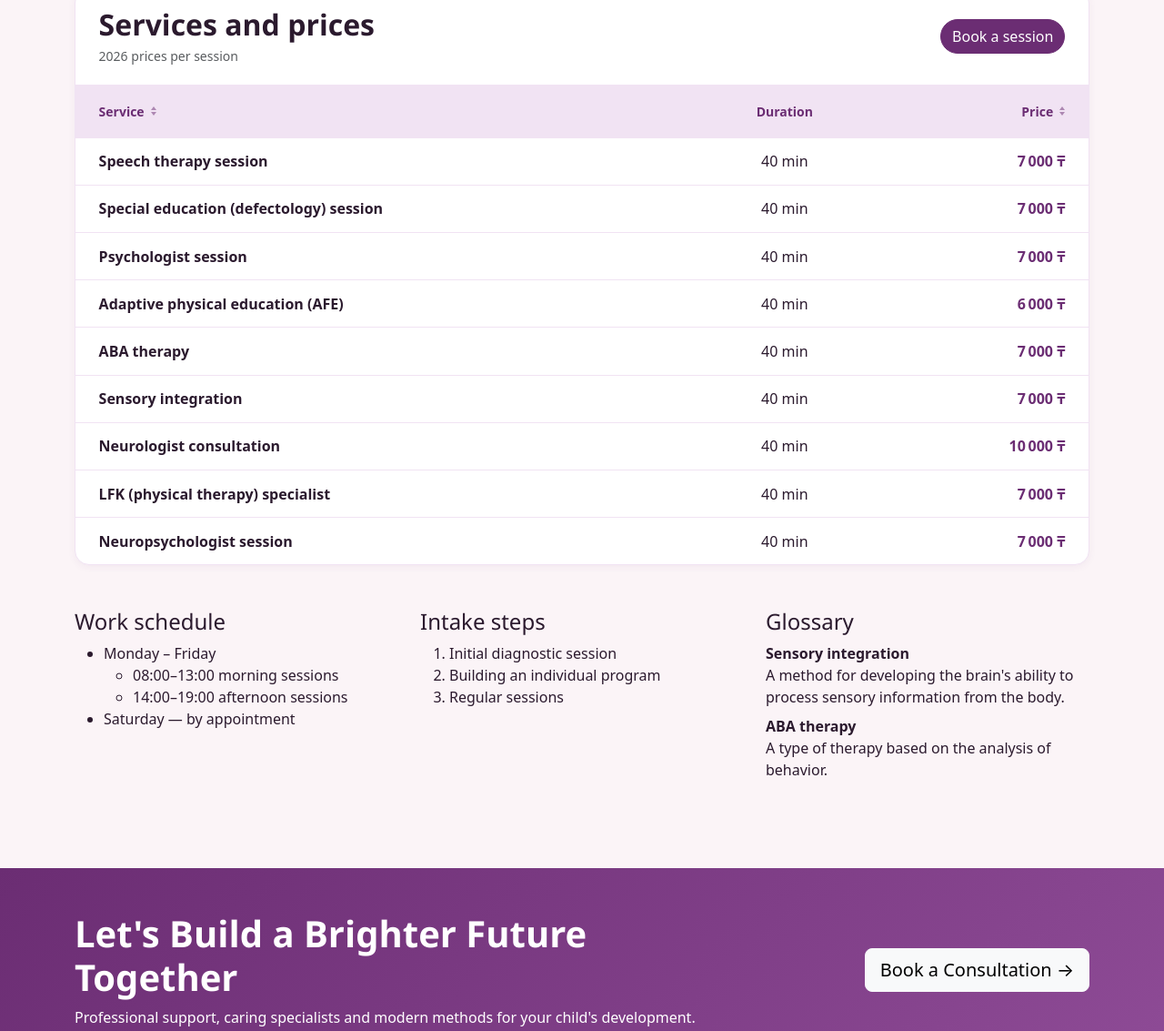
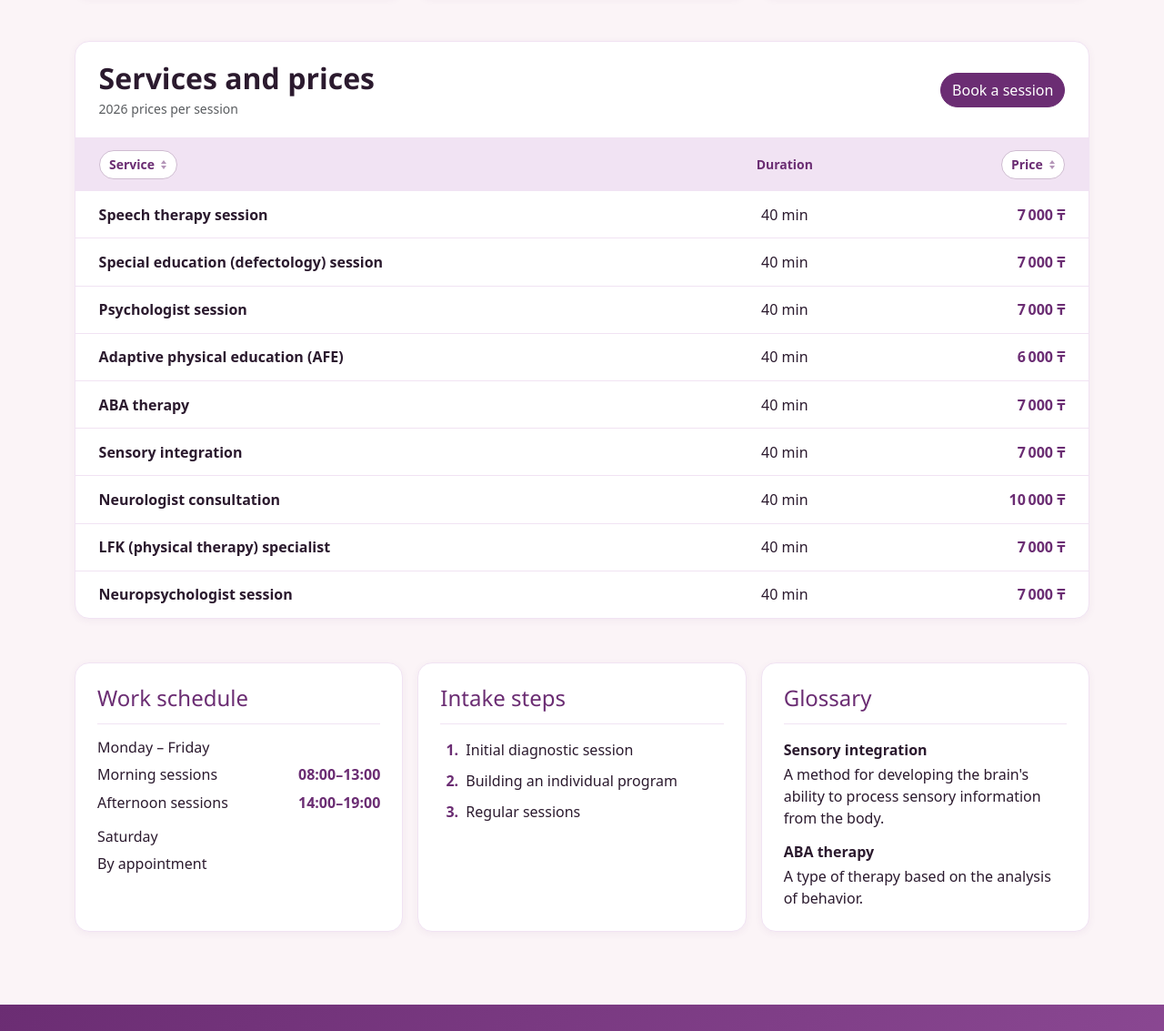
Before and after one commit to Orinbassar-Nuradil/WEB-Technologies-1-Front-End-_Shyndal, a plain HTML site: page shindal/specialists.html in a window 1280 px wide. Shown: the part 1574-2707 px from the top of the page at 91% size. Drawn offline with nearby package versions, Linux system fonts and the light colour scheme.

Commit message:
Style specialist filters and work schedule

```diff
--- a/shindal/css/main.css
+++ b/shindal/css/main.css
@@ -153,6 +153,96 @@
     border-radius:1rem;
     box-shadow:0 2px 8px rgba(107,45,115,.06)
 }
+#team-directory > p {
+    max-width:78ch;
+    line-height:1.65
+}
+.specialist-filters {
+    display:grid;
+    grid-template-columns:minmax(0,1.2fr) minmax(0,1fr) auto;
+    align-items:end;
+    gap:1rem 1.5rem;
+    padding:clamp(1rem,2vw,1.5rem)
+}
+.specialist-filters .form-label {
+    margin-bottom:.4rem;
+    font-size:.875rem;
+    font-weight:650;
+    color:var(--bs-primary)
+}
+.specialist-filters :is(input,select) {
+    min-height:2.75rem;
+    background-color:#fff;
+    border-color:#cfbcd1
+}
+.specialist-filters :is(input,select):focus {
+    border-color:var(--bs-primary);
+    box-shadow:0 0 0 .18rem rgba(var(--bs-primary-rgb),.14)
+}
+.specialist-filter-actions {
+    display:flex;
+    align-items:center;
+    gap:1rem;
+    min-height:2.75rem
+}
+#specialist-count {
+    color:var(--bs-primary);
+    font-size:.875rem
+}
+.visit-details {
+    display:grid;
+    grid-template-columns:repeat(3,minmax(0,1fr));
+    gap:1rem
+}
+.visit-details > section {
+    padding:clamp(1rem,2vw,1.5rem)
+}
+.visit-details h2 {
+    margin-bottom:1rem;
+    padding-bottom:.8rem;
+    border-bottom:1px solid var(--brand-soft);
+    color:var(--bs-primary)
+}
+.visit-details :is(p,ol,dl,dd):last-child {
+    margin-bottom:0
+}
+.schedule-hours {
+    display:grid;
+    grid-template-columns:1fr auto;
+    gap:.45rem .5rem;
+    align-items:baseline
+}
+.schedule-hours dt {
+    font-weight:400
+}
+.schedule-hours dd {
+    margin:0;
+    color:var(--bs-primary);
+    font-weight:650;
+    font-variant-numeric:tabular-nums
+}
+.intake-steps {
+    padding-inline-start:1.5rem;
+    display:grid;
+    gap:.65rem
+}
+.intake-steps li {
+    padding-inline-start:.25rem
+}
+.intake-steps li::marker {
+    color:var(--bs-primary);
+    font-weight:700
+}
+.visit-glossary dd {
+    margin:.2rem 0 .8rem
+}
+@media (max-width:991.98px) {
+    .visit-details {grid-template-columns:1fr}
+}
+@media (max-width:767.98px) {
+    .specialist-filters {grid-template-columns:1fr}
+    .specialist-filter-actions {justify-content:space-between}
+}
 #price-table {
     --price-padding:clamp(.8rem,2vw,1.6rem);
     overflow:hidden;
@@ -209,13 +299,19 @@
     align-items:center;
     gap:.45rem;
     min-height:2rem;
-    padding:0;
-    border:0;
-    border-radius:.25rem;
-    background:transparent;
+    padding:.25rem .65rem;
+    border:1px solid #cfbcd1;
+    border-radius:2rem;
+    background:#fff;
     color:inherit;
     font:inherit;
     cursor:pointer
+}
+.price-sort:hover,
+.price-list th[aria-sort] .price-sort {
+    background:var(--bs-primary);
+    border-color:var(--bs-primary);
+    color:#fff
 }
 .price-sort:focus-visible {
     outline:2px solid currentColor;
--- a/shindal/js/jq-specialists.js
+++ b/shindal/js/jq-specialists.js
@@ -8,15 +8,15 @@ $(function () {
   const $cards = $grid.children('.col');
 
   // ---------- filter panel ----------
-  const $panel = jqEl('div', '', 'soft-card p-3 mb-3 row g-3 align-items-end mx-0');
+  const $panel = jqEl('div', '', 'soft-card specialist-filters mb-4');
   const $search = $('<input>').addClass('form-control').attr({id: 'specialist-search', type: 'search', placeholder: 'Name or role'});
   const $service = $('<select>').addClass('form-select').attr('id', 'specialist-service').append($('<option>').val('').text('All services'));
   $.each(SERVICES, function (index, service) { $service.append($('<option>').val(service.id).text(service.name)); });
   const $count = jqEl('p', '', 'mb-0 fw-semibold').attr({id: 'specialist-count', 'aria-live': 'polite'});
   const $reset = jqEl('button', 'Reset', 'btn btn-outline-brand btn-sm').attr('type', 'button');
-  $('<div>').addClass('col-md-4').append($('<label>').addClass('form-label').attr('for', 'specialist-search').text('Search specialists'), $search).appendTo($panel);
-  $('<div>').addClass('col-md-4').append($('<label>').addClass('form-label').attr('for', 'specialist-service').text('Works with service'), $service).appendTo($panel);
-  $('<div>').addClass('col-md-4 d-flex flex-wrap align-items-center gap-3').append($count, $reset).appendTo($panel);
+  $('<div>').append($('<label>').addClass('form-label').attr('for', 'specialist-search').text('Search specialists'), $search).appendTo($panel);
+  $('<div>').append($('<label>').addClass('form-label').attr('for', 'specialist-service').text('Works with service'), $service).appendTo($panel);
+  $('<div>').addClass('specialist-filter-actions').append($count, $reset).appendTo($panel);
   $grid.before($panel);
   const $empty = jqEl('p', 'No specialist matches. Change the search or press “Reset”.', 'text-muted hidden').attr('id', 'specialist-empty').insertAfter($grid);
 
--- a/shindal/specialists.html
+++ b/shindal/specialists.html
@@ -452,63 +452,34 @@
      </table>
     </div>
    </section>
-   <div class="row g-4 mb-4">
-    <div class="col-md-4">
-     <h2 class="h4">
-      Work schedule
-     </h2>
-     <ul>
-      <li>
-       Monday – Friday
-       <ul>
-        <li>
-         08:00–13:00 morning sessions
-        </li>
-        <li>
-         14:00–19:00 afternoon sessions
-        </li>
-       </ul>
-      </li>
-      <li>
-       Saturday — by appointment
-      </li>
-     </ul>
-    </div>
-    <div class="col-md-4">
-     <h2 class="h4">
-      Intake steps
-     </h2>
-     <ol>
-      <li>
-       Initial diagnostic session
-      </li>
-      <li>
-       Building an individual program
-      </li>
-      <li>
-       Regular sessions
-      </li>
+   <div class="visit-details mb-4">
+    <section class="soft-card">
+     <h2 class="h4">Work schedule</h2>
+     <h3 class="h6">Monday – Friday</h3>
+     <dl class="schedule-hours">
+      <dt>Morning sessions</dt><dd>08:00–13:00</dd>
+      <dt>Afternoon sessions</dt><dd>14:00–19:00</dd>
+     </dl>
+     <h3 class="h6">Saturday</h3>
+     <p>By appointment</p>
+    </section>
+    <section class="soft-card">
+     <h2 class="h4">Intake steps</h2>
+     <ol class="intake-steps">
+      <li>Initial diagnostic session</li>
+      <li>Building an individual program</li>
+      <li>Regular sessions</li>
      </ol>
-    </div>
-    <div class="col-md-4">
-     <h2 class="h4">
-      Glossary
-     </h2>
-     <dl>
-      <dt>
-       Sensory integration
-      </dt>
-      <dd>
-       A method for developing the brain's ability to process sensory information from the body.
-      </dd>
-      <dt>
-       ABA therapy
-      </dt>
-      <dd>
-       A type of therapy based on the analysis of behavior.
-      </dd>
+    </section>
+    <section class="soft-card">
+     <h2 class="h4">Glossary</h2>
+     <dl class="visit-glossary">
+      <dt>Sensory integration</dt>
+      <dd>A method for developing the brain's ability to process sensory information from the body.</dd>
+      <dt>ABA therapy</dt>
+      <dd>A type of therapy based on the analysis of behavior.</dd>
      </dl>
-    </div>
+    </section>
    </div>
   </main>
   <section class="cta-band text-white">
```
